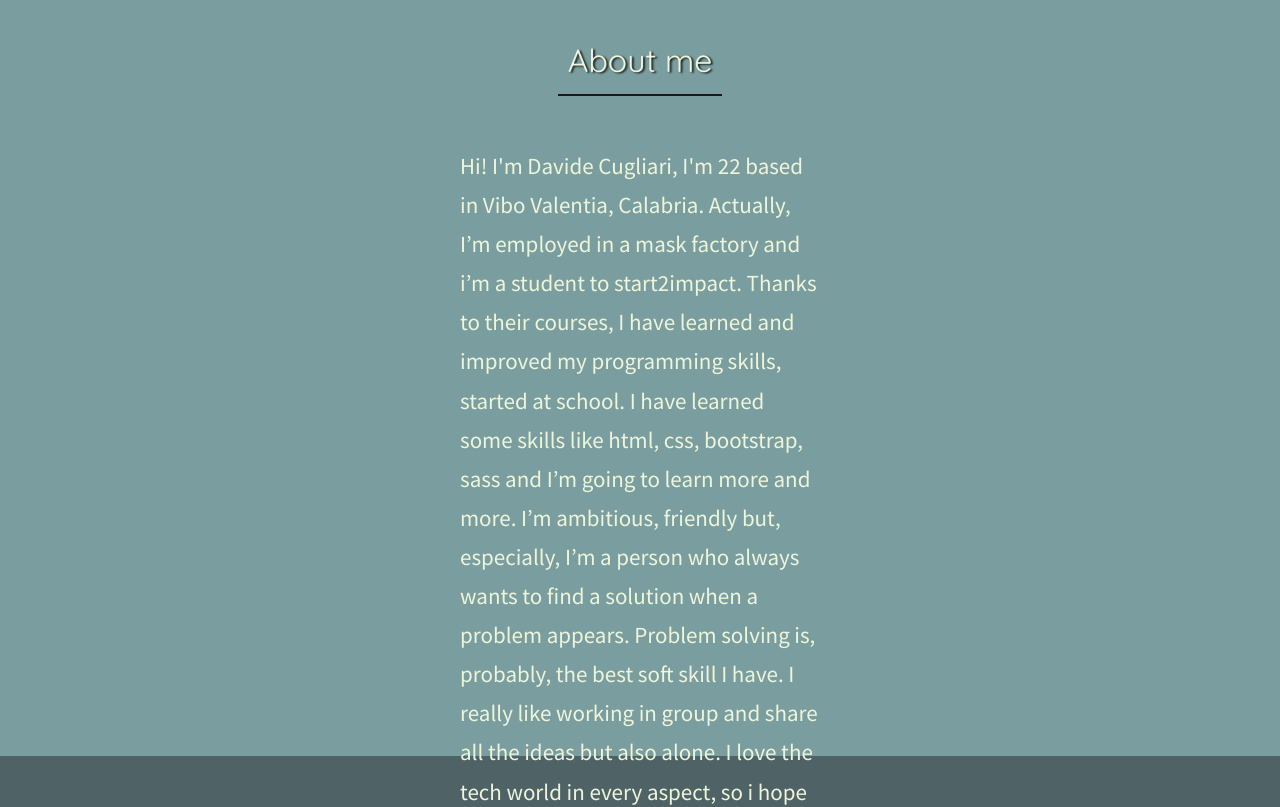
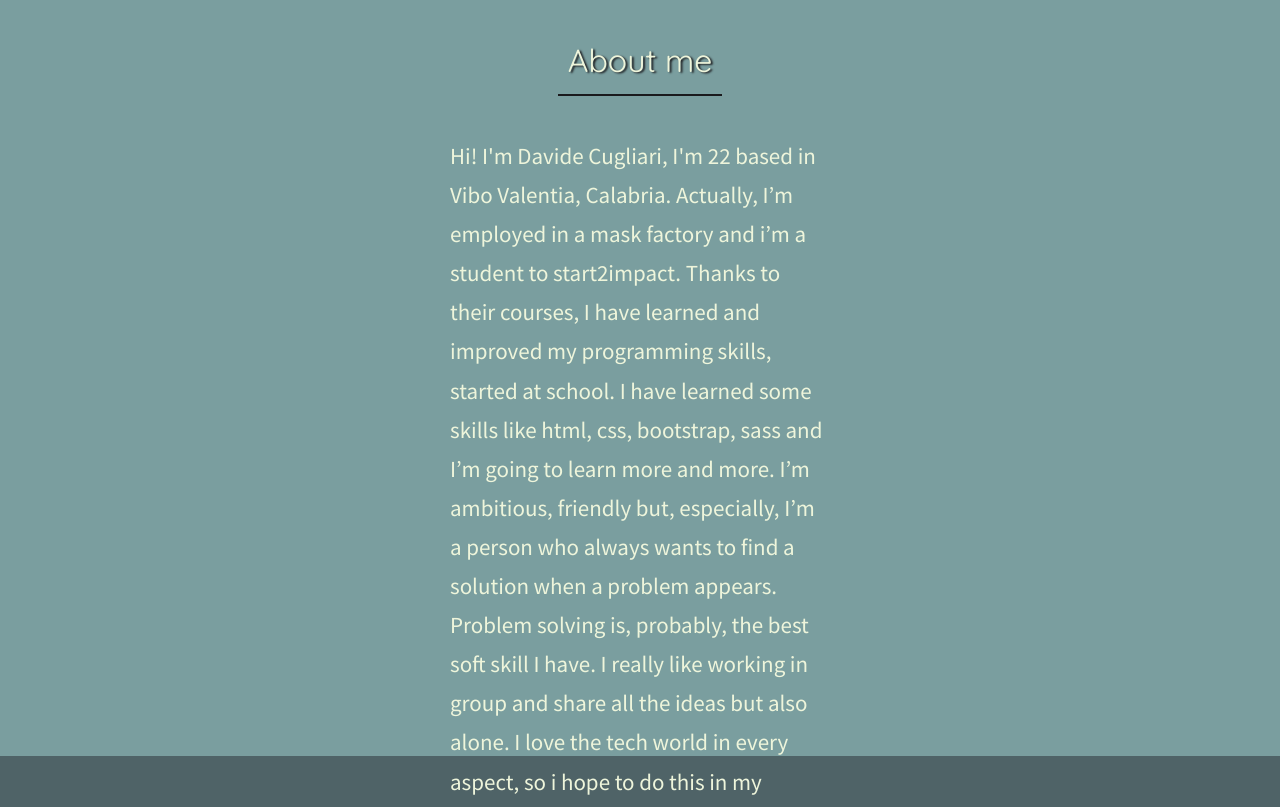
Before and after one commit to davij99/Davide-Cugliari-HTML-CSS, a plain HTML site: page index.html in a window 1280 px wide. Shown: the part 900-1707 px from the top of the page. Drawn offline with nearby package versions, Linux system fonts and the light colour scheme.

Commit message:
nuova modifica del sito

```diff
--- a/Assets/Scss/_section.scss
+++ b/Assets/Scss/_section.scss
@@ -200,8 +200,8 @@
 
 /*this class is able to defins the about me text container*/
 .about-me-container{
-    width: 190px;
-    padding: 10px;
+    width: 230px;
+
 
     display: flex;
 
@@ -233,7 +233,7 @@
     line-height: 1.7em;
     font-size: 16px;
 
-    height: 100%;
+
 
 }
 
--- a/index.html
+++ b/index.html
@@ -13,7 +13,7 @@
   <link href="https://cdn.jsdelivr.net/npm/bootstrap@5.1.3/dist/css/bootstrap.min.css" rel="stylesheet" integrity="sha384-1BmE4kWBq78iYhFldvKuhfTAU6auU8tT94WrHftjDbrCEXSU1oBoqyl2QvZ6jIW3" crossorigin="anonymous">
 
   <!--Scss link-->
-  <link rel="stylesheet" href="main.css">
+  <link rel="stylesheet" href="/Assets/Scss/main.css">
 
   <!--font-family-->
   <link href="https://fonts.googleapis.com/css2?family=Quicksand&family=Source+Sans+Pro&display=swap" rel="stylesheet">
```
Also changed, not shown: Assets/Scss/main.css, 1 other file.
